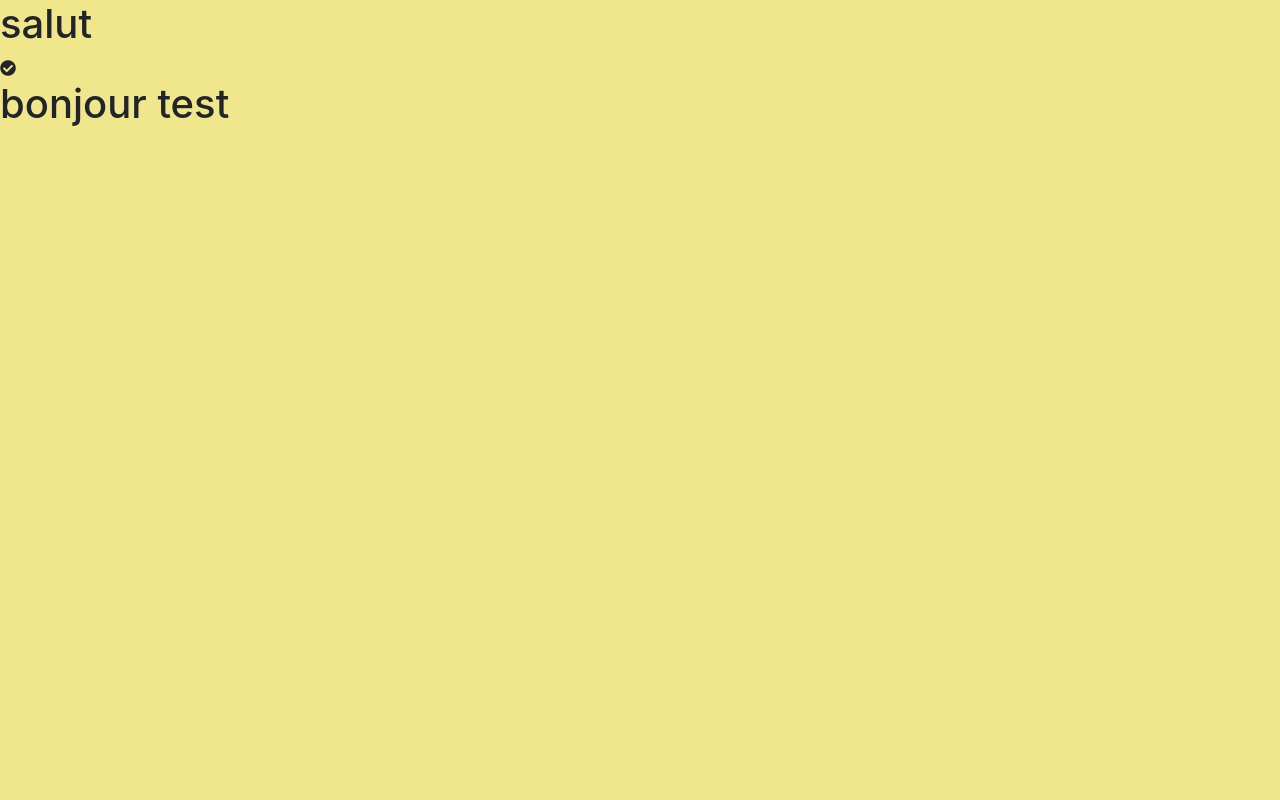
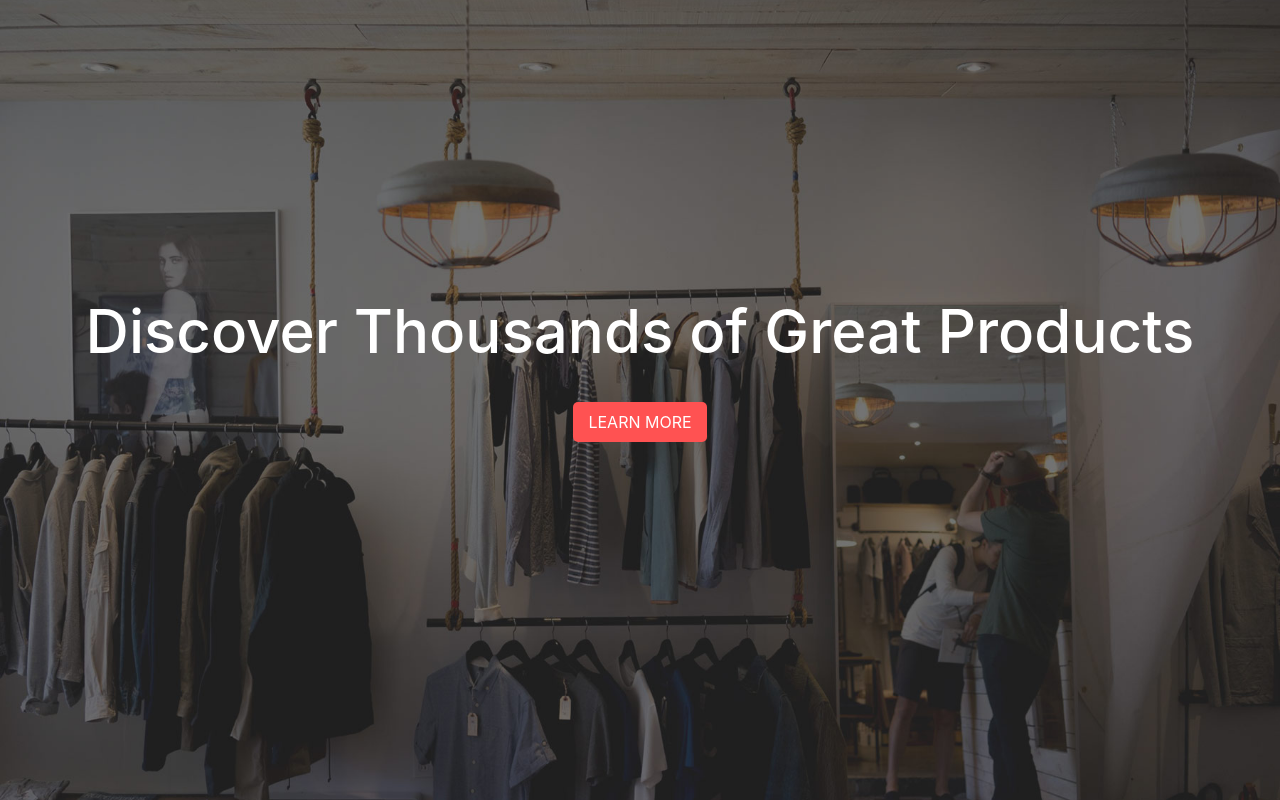
Before and after one commit to Developer-Karis/KarisAbdelEmporium, a website: page index.html in a window 1280 px wide. Drawn offline with nearby package versions, Linux system fonts and the light colour scheme.

Commit message:
update section discover

```diff
--- a/index.html
+++ b/index.html
@@ -9,8 +9,16 @@
 </head>
 
 <body>
-    <h1>salut</h1><i class="fas fa-check-circle"></i>
-    <h1>bonjour test</h1>
+    <!-- Discover Products -->
+    <section>
+        <div id="bgDiscover">
+            <div id="discover">
+                <h5>Discover Thousands of Great Products</h5>
+                <button>learn more</button>
+            </div>
+        </div>
+    </section>
+
     <!-- Mon Script -->
     <script src="./public/js/main.js"></script>
     <!-- Script JS & Jquery -->
--- /dev/null
+++ b/public/scss/modules/_discover.scss
@@ -0,0 +1,61 @@
+// Background Section Discover
+
+#bgDiscover {
+    background-image: url("../img/cta-bg.jpg");
+    background-size: cover;
+    background-repeat: no-repeat;
+    background-position: center;
+    height: 800px;
+}
+
+// Content Discover title and button
+
+#discover {
+    display: flex;
+    justify-content: center;
+    align-items: center;
+    flex-direction: column;
+    padding-top: 320px;
+    h5 {
+        color: white;
+        font-size: 60px;
+    }
+    button {
+        background-color: #ff5252;
+        text-transform: uppercase;
+        padding: 8px 15px;
+        color: white;
+        border-radius: 5px;
+        outline: none;
+        border: none;
+        margin-top: 20px;
+        &:hover {
+            background-color: white;
+            color: #ff5252;
+        }
+    }
+}
+
+// Media Query
+
+// Smartphone
+@media screen and (max-width: 640px) {
+    #discover {
+        padding-top: 200px;
+        h5 {
+            text-align: center;
+            margin: 15px;
+        }
+    }
+}
+
+// Laptop and tablets
+@media (min-width: 768px) and (max-width: 1280px) {
+    #discover {
+        padding-top: 280px;
+        h5 {
+            text-align: center;
+            margin: 15px;
+        }
+    }
+}
--- a/public/scss/modules/_style.scss
+++ b/public/scss/modules/_style.scss
@@ -1,3 +1,2 @@
-body {
-    background-color: khaki;
-}
+// Discover Products
+@import "./discover";
```
Also changed, not shown: public/css/app.css, 1 other file.
